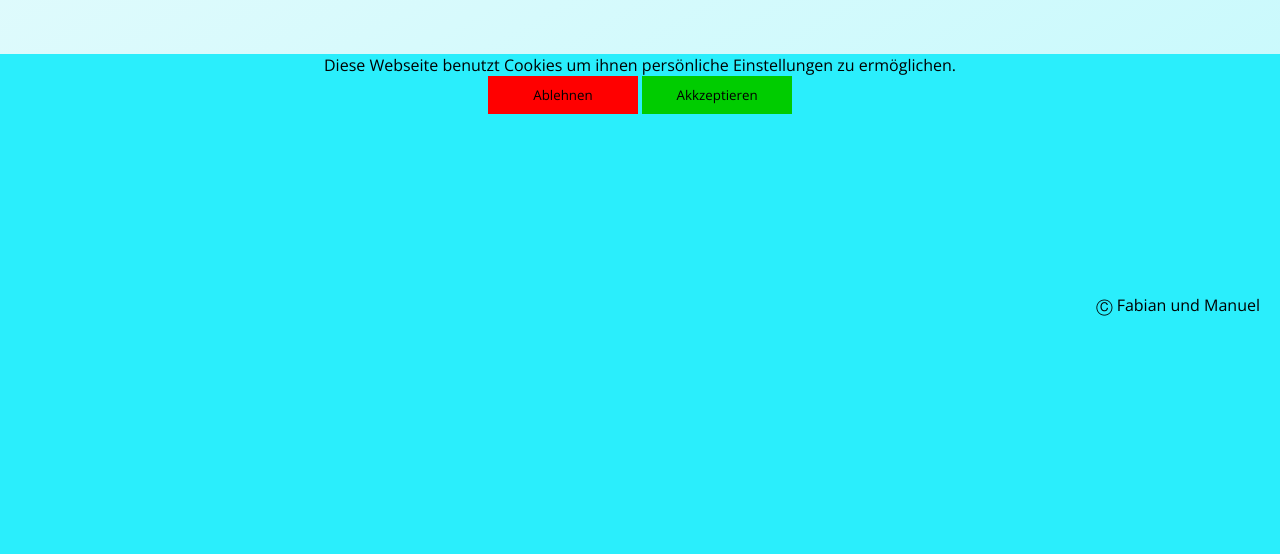
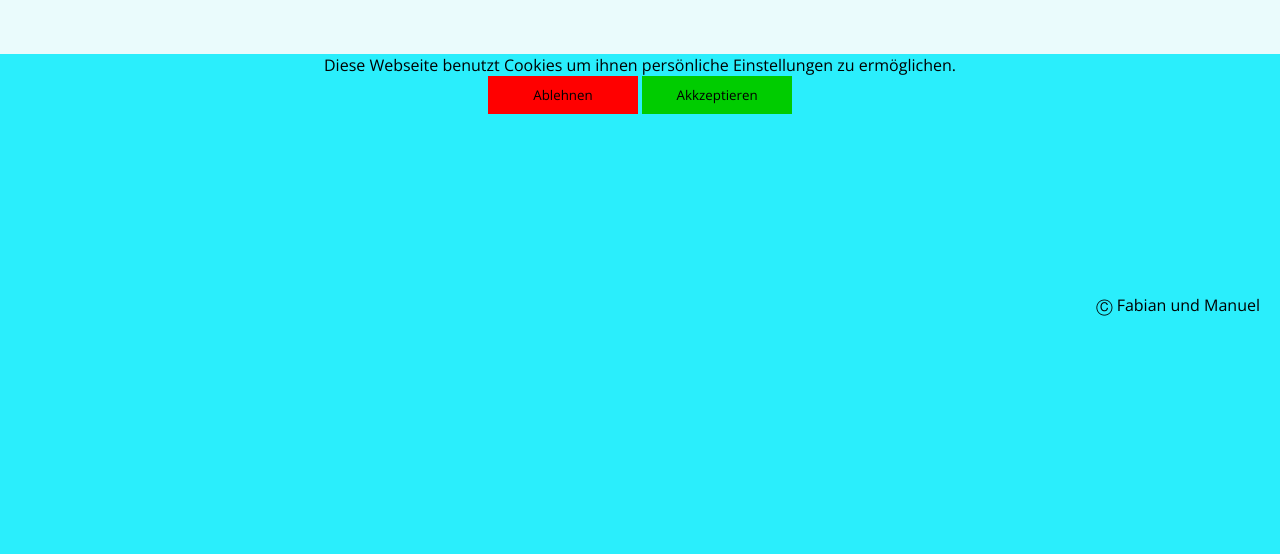
Before and after one commit to Lohtharr/fabimanu.github.io, a plain HTML site: page index.html in a window 1280 px wide. Shown: the part 484-1038 px from the top of the page. Drawn offline with nearby package versions, Linux system fonts and the light colour scheme.

Commit message:
Update style.css

```diff
--- a/css/style.css
+++ b/css/style.css
@@ -19,7 +19,7 @@
 body{
   min-height: 100%;
   margin: 0;
-    background-image: linear-gradient(150deg,var(--colorback),var(--colorback2));
+    background-color: var(--colorback);
     overflow:hidden;
 }
 section{
```
